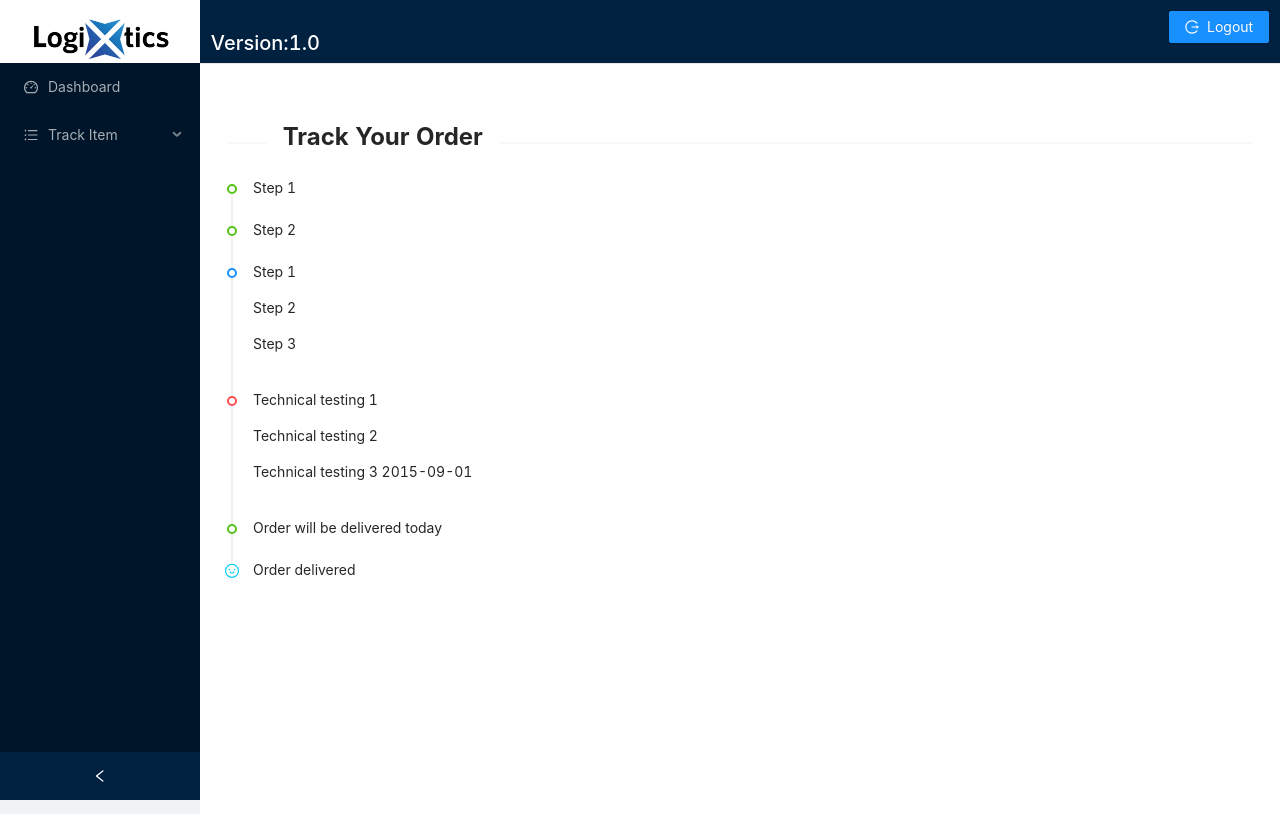
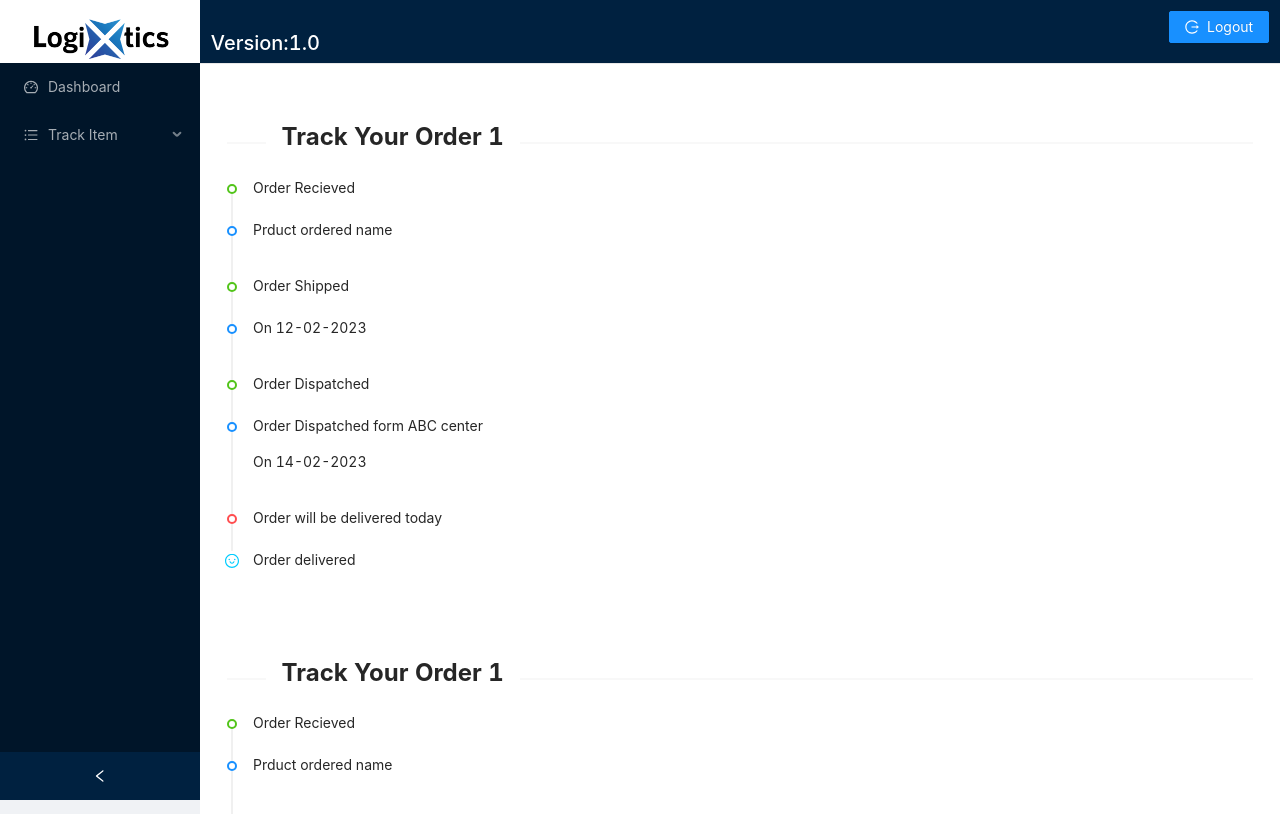
Before and after one commit to Pruthvi-Parade/unified-logistics, a React (Create React App) app: page /masters/allfiles/dispatch in a window 1280 px wide. Built offline with nearby package versions, Linux system fonts and the light colour scheme.

Commit message:
Added some Json files and modified shipments

```diff
--- /dev/null
+++ b/src/Authorization/users.json
@@ -0,0 +1,4 @@
+[
+    {"username": "admin", "password": "admin"},
+    {"username": "pruthvi", "password": "parade"}
+]
--- a/src/Masters/AllFiles/Allorders.js
+++ b/src/Masters/AllFiles/Allorders.js
@@ -1,14 +1,21 @@
-import React from "react";
+import React, { useState } from "react";
 import { Card } from "antd";
+import { useNavigate } from "react-router-dom";
 
-export default function allOrders() {
+
+export default function Liveshipmentinbond() {
+    const navigate = useNavigate();
+
+    const getCount = () => {
+      navigate('/masters/allfiles/dispatch')
+        };
     return (
         <div>
             <Card title="All Orders">
               <Card
                 type="inner"
                 title="Order 1"
-          extra={<a href="#">Track Order</a>}
+                extra={<a href="#" onClick={getCount}>Track Order</a>}
                 style={{textAlign: "left", margin: "10px"}}
               >
                 Order Item 1782 :
@@ -17,7 +24,7 @@ export default function allOrders() {
               <Card
                 type="inner"
                 title="Order 1"
-          extra={<a href="#">Track Order</a>}
+                extra={<a href="#" onClick={getCount}>Track Order</a>}
                 style={{textAlign: "left", margin: "10px"}}
               >
                 Order Item 1784 :
--- a/src/Masters/AllFiles/Dispatch.js
+++ b/src/Masters/AllFiles/Dispatch.js
@@ -1,35 +1,47 @@
 import React from "react";
-import { SmileOutlined } from "@ant-design/icons";
+import { SmileOutlined,DislikeOutlined } from "@ant-design/icons";
 import { Divider, Timeline } from "antd";
+import productDispatchdata from './dispatch.json';
 
 export default function Dispatch() {
   return (
+    <div>
+      {
+        productDispatchdata.map((obj)=>{
+          return(
             <div style={{marginTop: "30px"}}>
-      <Divider orientation="left"><h2><b>Track Your Order</b></h2></Divider>
+              <Divider orientation="left"><h2><b>Track Your Order {obj.trackingId}</b></h2></Divider>
               <Timeline style={{textAlign: "left"}}>
                 <Timeline.Item color="green">
-          Step 1
+                  {obj.step1}
+                </Timeline.Item>
+                <Timeline.Item color="blue">
+                  <p>{obj.step1_1}</p>
                 </Timeline.Item>
                 <Timeline.Item color="green">
-          Step 2
+                  {obj.step2}
                 </Timeline.Item>
                 <Timeline.Item color="blue">
-          <p>Step 1</p>
-          <p>Step 2</p>
-          <p>Step 3</p>
-        </Timeline.Item>
-        <Timeline.Item color="red">
-          <p>Technical testing 1</p>
-          <p>Technical testing 2</p>
-          <p>Technical testing 3 2015-09-01</p>
+                  <p>{obj.step2_2}</p>
                 </Timeline.Item>
                 <Timeline.Item color="green">
+                  {obj.step3}
+                </Timeline.Item>
+                <Timeline.Item color="blue">
+                  <p>{obj.step3_1}</p>
+                  <p>{obj.step3_2}</p>
+                </Timeline.Item>
+                <Timeline.Item color={obj.OrderDeliverToday ? "green" : "red"}>
                   Order will be delivered today
                 </Timeline.Item>
-        <Timeline.Item color="#00CCFF" dot={<SmileOutlined />}>
+                <Timeline.Item color={obj.OrderDelivered ? "#00CCFF" : "red"} dot={obj.OrderDelivered ? <SmileOutlined /> : <DislikeOutlined />}>
                   <p>Order delivered</p>
                 </Timeline.Item>
               </Timeline>
             </div>
+          )
+        })
+      }
+    </div>
   );
 }
--- /dev/null
+++ b/src/Masters/AllFiles/delivered.json
@@ -0,0 +1,11 @@
+[
+    {
+        "trackingId": "111ASD1qwe1",
+        "date": "Tuesday : 14-02-2023",
+        "productName": "Motor Engine",
+        "vehicalNumber": "MH-12-IH-9267",
+        "totalItems": "20",
+        "warehouseId": "46432GYTF5643",
+        "action": true
+    }
+]
--- /dev/null
+++ b/src/Masters/AllFiles/dispatch.json
@@ -0,0 +1,147 @@
+[
+    {"trackingId": "1",
+    "step1": "Order Recieved",
+    "step1_1": "Prduct ordered name",
+    "step2": "Order Shipped",
+    "step2_1": "Order is Shipped from Unified Logistics services",
+    "step2_2": "On 12-02-2023",
+    "step3": "Order Dispatched",
+    "step3_1": "Order Dispatched form ABC center",
+    "step3_2": "On 14-02-2023",
+    "OrderDeliverToday": false,
+    "OrderDelivered": true
+    },
+    {"trackingId": "1",
+    "step1": "Order Recieved",
+    "step1_1": "Prduct ordered name",
+    "step2": "Order Shipped",
+    "step2_1": "Order is Shipped from Unified Logistics services",
+    "step2_2": "On 12-02-2023",
+    "step3": "Order Dispatched",
+    "step3_1": "Order Dispatched form ABC center",
+    "step3_2": "On 14-02-2023",
+    "OrderDeliverToday": false,
+    "OrderDelivered": true
+    },
+    {"trackingId": "1",
+    "step1": "Order Recieved",
+    "step1_1": "Prduct ordered name",
+    "step2": "Order Shipped",
+    "step2_1": "Order is Shipped from Unified Logistics services",
+    "step2_2": "On 12-02-2023",
+    "step3": "Order Dispatched",
+    "step3_1": "Order Dispatched form ABC center",
+    "step3_2": "On 14-02-2023",
+    "OrderDeliverToday": false,
+    "OrderDelivered": true
+    },
+    {"trackingId": "1",
+    "step1": "Order Recieved",
+    "step1_1": "Prduct ordered name",
+    "step2": "Order Shipped",
+    "step2_1": "Order is Shipped from Unified Logistics services",
+    "step2_2": "On 12-02-2023",
+    "step3": "Order Dispatched",
+    "step3_1": "Order Dispatched form ABC center",
+    "step3_2": "On 14-02-2023",
+    "OrderDeliverToday": false,
+    "OrderDelivered": true
+    },
+    {"trackingId": "1",
+    "step1": "Order Recieved",
+    "step1_1": "Prduct ordered name",
+    "step2": "Order Shipped",
+    "step2_1": "Order is Shipped from Unified Logistics services",
+    "step2_2": "On 12-02-2023",
+    "step3": "Order Dispatched",
+    "step3_1": "Order Dispatched form ABC center",
+    "step3_2": "On 14-02-2023",
+    "OrderDeliverToday": false,
+    "OrderDelivered": true
+    },
+    {"trackingId": "1",
+    "step1": "Order Recieved",
+    "step1_1": "Prduct ordered name",
+    "step2": "Order Shipped",
+    "step2_1": "Order is Shipped from Unified Logistics services",
+    "step2_2": "On 12-02-2023",
+    "step3": "Order Dispatched",
+    "step3_1": "Order Dispatched form ABC center",
+    "step3_2": "On 14-02-2023",
+    "OrderDeliverToday": false,
+    "OrderDelivered": true
+    },
+    {"trackingId": "1",
+    "step1": "Order Recieved",
+    "step1_1": "Prduct ordered name",
+    "step2": "Order Shipped",
+    "step2_1": "Order is Shipped from Unified Logistics services",
+    "step2_2": "On 12-02-2023",
+    "step3": "Order Dispatched",
+    "step3_1": "Order Dispatched form ABC center",
+    "step3_2": "On 14-02-2023",
+    "OrderDeliverToday": false,
+    "OrderDelivered": true
+    },
+    {"trackingId": "1",
+    "step1": "Order Recieved",
+    "step1_1": "Prduct ordered name",
+    "step2": "Order Shipped",
+    "step2_1": "Order is Shipped from Unified Logistics services",
+    "step2_2": "On 12-02-2023",
+    "step3": "Order Dispatched",
+    "step3_1": "Order Dispatched form ABC center",
+    "step3_2": "On 14-02-2023",
+    "OrderDeliverToday": false,
+    "OrderDelivered": true
+    },
+    {"trackingId": "1",
+    "step1": "Order Recieved",
+    "step1_1": "Prduct ordered name",
+    "step2": "Order Shipped",
+    "step2_1": "Order is Shipped from Unified Logistics services",
+    "step2_2": "On 12-02-2023",
+    "step3": "Order Dispatched",
+    "step3_1": "Order Dispatched form ABC center",
+    "step3_2": "On 14-02-2023",
+    "OrderDeliverToday": false,
+    "OrderDelivered": true
+    },
+    {"trackingId": "1",
+    "step1": "Order Recieved",
+    "step1_1": "Prduct ordered name",
+    "step2": "Order Shipped",
+    "step2_1": "Order is Shipped from Unified Logistics services",
+    "step2_2": "On 12-02-2023",
+    "step3": "Order Dispatched",
+    "step3_1": "Order Dispatched form ABC center",
+    "step3_2": "On 14-02-2023",
+    "OrderDeliverToday": false,
+    "OrderDelivered": true
+    },
+    {"trackingId": "1",
+    "step1": "Order Recieved",
+    "step1_1": "Prduct ordered name",
+    "step2": "Order Shipped",
+    "step2_1": "Order is Shipped from Unified Logistics services",
+    "step2_2": "On 12-02-2023",
+    "step3": "Order Dispatched",
+    "step3_1": "Order Dispatched form ABC center",
+    "step3_2": "On 14-02-2023",
+    "OrderDeliverToday": false,
+    "OrderDelivered": true
+    },
+    {"trackingId": "1",
+    "step1": "Order Recieved",
+    "step1_1": "Prduct ordered name",
+    "step2": "Order Shipped",
+    "step2_1": "Order is Shipped from Unified Logistics services",
+    "step2_2": "On 12-02-2023",
+    "step3": "Order Dispatched",
+    "step3_1": "Order Dispatched form ABC center",
+    "step3_2": "On 14-02-2023",
+    "OrderDeliverToday": false,
+    "OrderDelivered": true
+    }
+
+]
--- a/src/Masters/Dashboard/Shipnow.js
+++ b/src/Masters/Dashboard/Shipnow.js
@@ -24,7 +24,7 @@ export default function Inventoryexcel() {
         setComponentDisabled(disabled);
     };
 
-    const [isSubmit, setSubmit] = useState(true);
+    const [isSubmit, setSubmit] = useState(false);
 
     return isSubmit ? (
         <>
--- a/src/Masters/Dashboard/dashboard.js
+++ b/src/Masters/Dashboard/dashboard.js
@@ -44,6 +44,7 @@ const style = {
 
 export default function Dashboard() {
     const navigate = useNavigate();
+
     return (
         <>
             <Carousel autoplay>
--- a/src/index.js
+++ b/src/index.js
@@ -7,7 +7,7 @@ import App from "./App";
 import reportWebVitals from "./reportWebVitals";
 import axios from "axios";
 
-axios.defaults.baseURL = "http://192.168.112.55:5017"
+axios.defaults.baseURL = "http://localhost:4000/app"
 
 const root = ReactDOM.createRoot(document.getElementById("root"));
 root.render(
```
Also changed, not shown: src/Authorization/Login.js (+28 -41 lines), src/Masters/AllFiles/Delivered.js (+24 -44 lines), 1 other file (tests, documents, lock files or other folders). Lines whose indentation alone changed are shown as unchanged.
